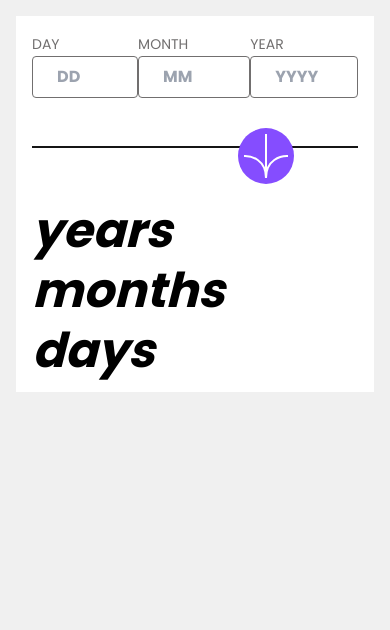
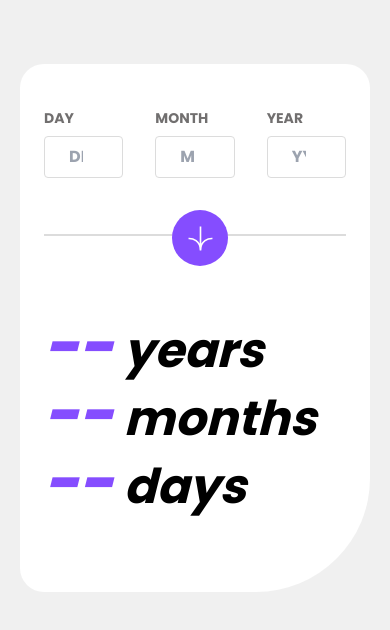
Before and after one commit to chleighton1/age-calculator, a Next.js app: page / in a window 390 px wide. Shown: the top 630 px of the page. Built offline with nearby package versions, Linux system fonts and the light colour scheme.

Commit message:
feat: implement styles for mobile design

```diff
--- a/app/components/Arrow.jsx
+++ b/app/components/Arrow.jsx
@@ -1,5 +1,18 @@
-import React from "react"
+import React from "react";
 
 export default function Arrow() {
-    return (<svg xmlns="http://www.w3.org/2000/svg" width="46" height="44" viewBox="0 0 46 44"><g fill="none" stroke="#FFF" stroke-width="2"><path d="M1 22.019C8.333 21.686 23 25.616 23 44M23 44V0M45 22.019C37.667 21.686 23 25.616 23 44"/></g></svg>)
+  return (
+    <div className="flex justify-center items-center w-14 h-14 bg-purple rounded-full">
+      <svg
+        xmlns="http://www.w3.org/2000/svg"
+        width="25"
+        height="25"
+        viewBox="0 0 46 44"
+      >
+        <g fill="none" stroke="#FFF" strokeWidth="3">
+          <path d="M1 22.019C8.333 21.686 23 25.616 23 44M23 44V0M45 22.019C37.667 21.686 23 25.616 23 44" />
+        </g>
+      </svg>
+    </div>
+  );
 }
--- a/app/page.js
+++ b/app/page.js
@@ -1,69 +1,80 @@
-"use client"
+"use client";
 
-import {React, useState} from "react";
+import { React, useState } from "react";
 import Arrow from "./components/Arrow";
 const { DateTime } = require("luxon");
-
 
 export default function Home() {
   const [age, setAge] = useState({
     years: "",
     months: "",
     days: "",
-  })
+  });
   const [formData, setFormData] = useState({
     day: "",
     month: "",
     year: "",
-  })
+  });
 
   function handleChange(event) {
-    const {name, value} = event.target
-    setFormData(prevFormData => {
+    const { name, value } = event.target;
+    setFormData((prevFormData) => {
       return {
         ...prevFormData,
-        [name]: Number(value)
-      }
-    })
+        [name]: Number(value),
+      };
+    });
   }
 
   function handleSubmit(event) {
-    event.preventDefault()
+    event.preventDefault();
 
-    const now = DateTime.now()
-    const userBirth = DateTime.local(formData.year, formData.month, formData.day)
+    const now = DateTime.now();
+    const userBirth = DateTime.local(
+      formData.year,
+      formData.month,
+      formData.day
+    );
 
-    const diff = now.diff(userBirth, ['months', 'days', 'years']).toObject()
+    const diff = now.diff(userBirth, ["months", "days", "years"]).toObject();
     setAge(() => ({
       years: Math.floor(diff.years),
       months: Math.floor(diff.months),
       days: Math.floor(diff.days),
-    }))
+    }));
   }
 
-
   return (
-    <main className="bg-white m-4 p-4">
+    <main className="bg-white rounded-3xl rounded-br-[114px] mt-16 mx-5 p-6">
       {/* AGE INPUT */}
       <div>
-        <form className="form mb-12" onSubmit={handleSubmit}>
-          <div className="flex w-full mb-12">
+        <form className="form mb-20 mt-5" onSubmit={handleSubmit}>
+          <div className="flex w-full mb-14 gap-8">
             <div>
-              <label htmlFor="day" className="text-grey text-sm">DAY</label>
+              <label
+                htmlFor="day"
+                className="text-grey block text-sm font-bold mb-2"
+              >
+                DAY
+              </label>
               <input
-                className="border font-bold rounded border-grey w-full px-6 py-2"
+                className="border font-bold rounded border-line w-full px-6 py-2"
                 type="number"
                 placeholder="DD"
                 onChange={handleChange}
                 name="day"
                 value={formData.day}
-
               />
             </div>
             <div>
-              <label htmlFor="month" className="text-grey text-sm">MONTH</label>
+              <label
+                htmlFor="month"
+                className="text-grey block text-sm font-bold mb-2"
+              >
+                MONTH
+              </label>
               <input
-                className="border font-bold rounded border-grey w-full px-6 py-2"
+                className="border font-bold rounded border-line w-full px-6 py-2"
                 type="number"
                 placeholder="MM"
                 onChange={handleChange}
@@ -72,9 +83,14 @@ export default function Home() {
               />
             </div>
             <div>
-              <label htmlFor="year" className="text-grey text-sm">YEAR</label>
+              <label
+                htmlFor="year"
+                className="text-grey block text-sm font-bold mb-2"
+              >
+                YEAR
+              </label>
               <input
-                className="border font-bold rounded border-grey w-full px-6 py-2"
+                className="border font-bold rounded border-line w-full px-6 py-2"
                 type="number"
                 placeholder="YYYY"
                 onChange={handleChange}
@@ -83,19 +99,35 @@ export default function Home() {
               />
             </div>
           </div>
-          <div className="border border-black relative"></div>
-          <div className="flex justify-center w-14 h-14 absolute top-32 right-24 bg-purple rounded-full">
-          <button><Arrow /></button>
+          <div className="relative w-full">
+            <div className="border border-line"></div>
+            <button className="absolute top-[-24px] left-[42.5%]">
+              <Arrow />
+            </button>
           </div>
-
         </form>
       </div>
 
       {/* AGE OUTPUT */}
-      <div>
-        <h1 className="text-5xl italic font-bold"><span className="text-purple font-extrabold text-6xl italic">{age.years}</span> years</h1>
-        <h1 className="text-5xl italic font-bold"><span className="text-purple font-extrabold text-6xl italic">{age.months}</span> months</h1>
-        <h1 className="text-5xl italic font-bold"><span className="text-purple font-extrabold text-6xl italic">{age.days}</span> days</h1>
+      <div className="mb-14">
+        <h1 className="text-5xl italic font-bold mb-2">
+          <span className="text-purple font-extrabold text-6xl italic">
+            {age.years ? age.years : "--"}
+          </span>{" "}
+          years
+        </h1>
+        <h1 className="text-5xl italic font-bold mb-2">
+          <span className="text-purple font-extrabold text-6xl italic">
+            {age.months ? age.months : "--"}
+          </span>{" "}
+          months
+        </h1>
+        <h1 className="text-5xl italic font-bold">
+          <span className="text-purple font-extrabold text-6xl italic">
+            {age.days ? age.days : "--"}
+          </span>{" "}
+          days
+        </h1>
       </div>
     </main>
   );
```
